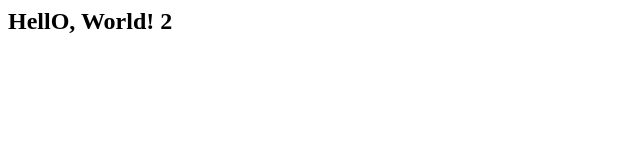
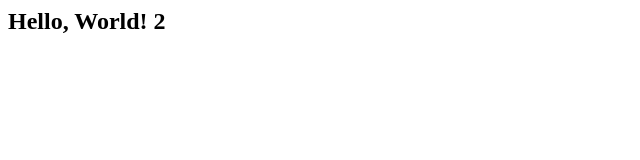
Before and after one commit to nastasyafedotovna/andersen-exam-golang, a plain HTML site: page index.html in a window 1280 px wide. Shown: the full height of the page, 0-640 px from the left. Drawn offline with Linux system fonts and the light colour scheme.

Commit message:
update index.html

```diff
--- a/index.html
+++ b/index.html
@@ -1 +1 @@
-<h2>HellO, World! 2</h2>
+<h2>Hello, World! 2</h2>
```
